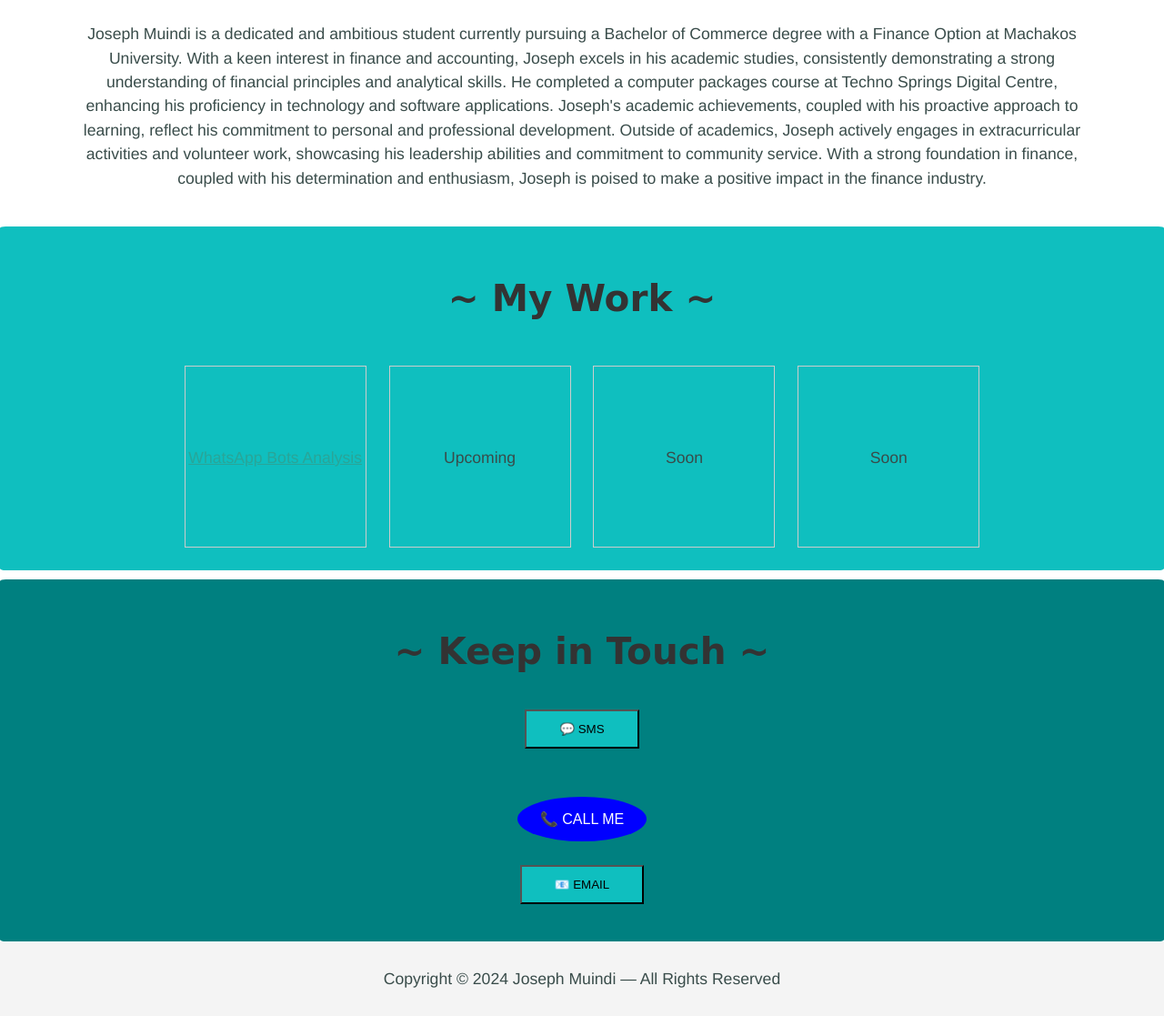
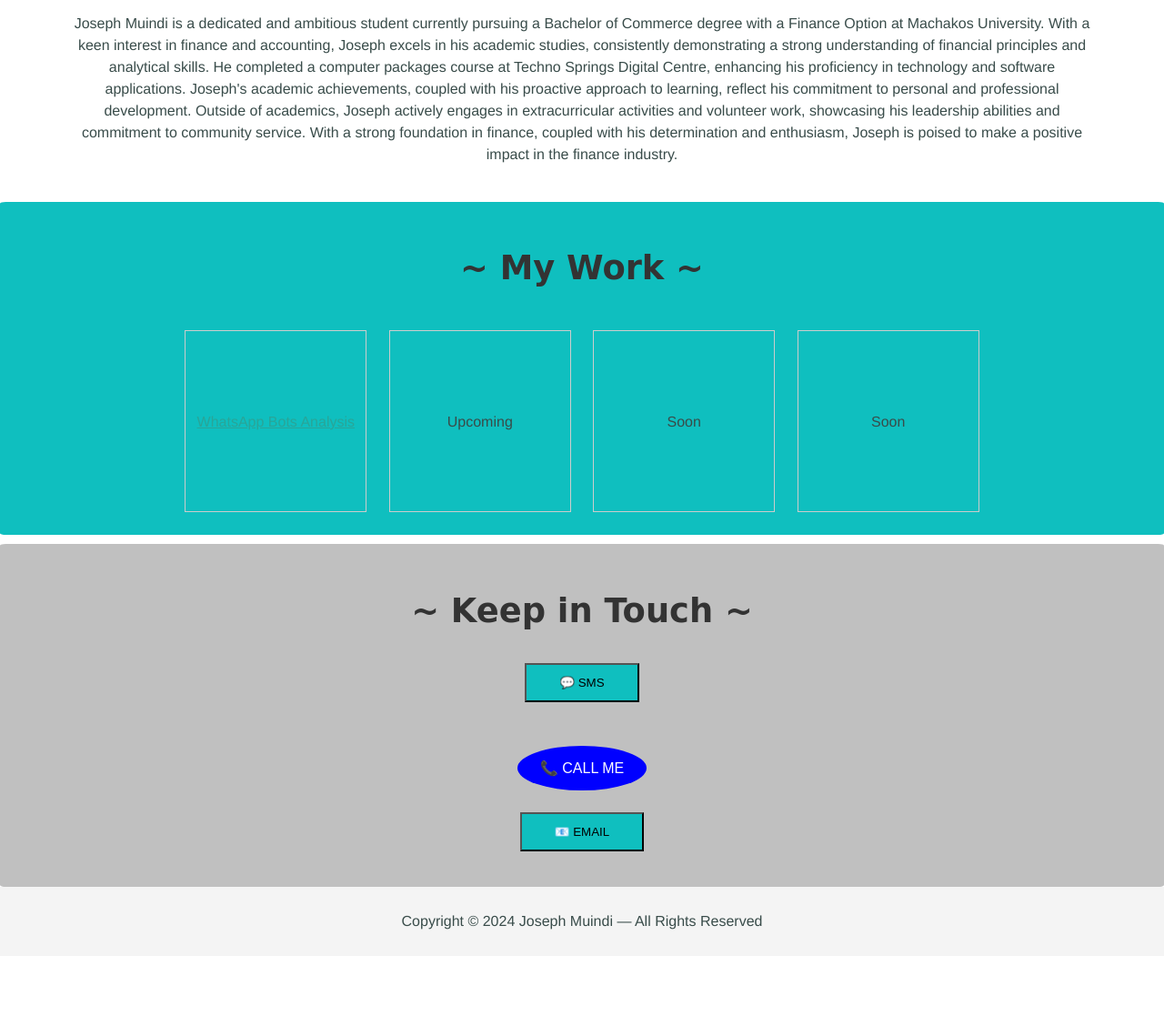
Before and after one commit to Muindi6602/Muindi6602.github.io, a PHP site: page / in a window 1280 px wide. Shown: the part 1235-2352 px from the top of the page at 91% size. After the commit the page ends 2257 px from the top, so only its background shows below. Run offline with PHP 8.4, Linux system fonts and the light colour scheme.

Commit message:
Update style.css

```diff
--- a/style.css
+++ b/style.css
@@ -10,7 +10,7 @@
 }
 
 html {
-    font-size: 110%;
+    font-size: 100%;
 }
 
 body {
@@ -106,7 +106,7 @@ nav ul li a {
 }
 
 #contact {
-    background-color: teal;
+    background-color: silver;
     padding: 15px;
     border-radius: 0.5%;
     text-align: center;
```
